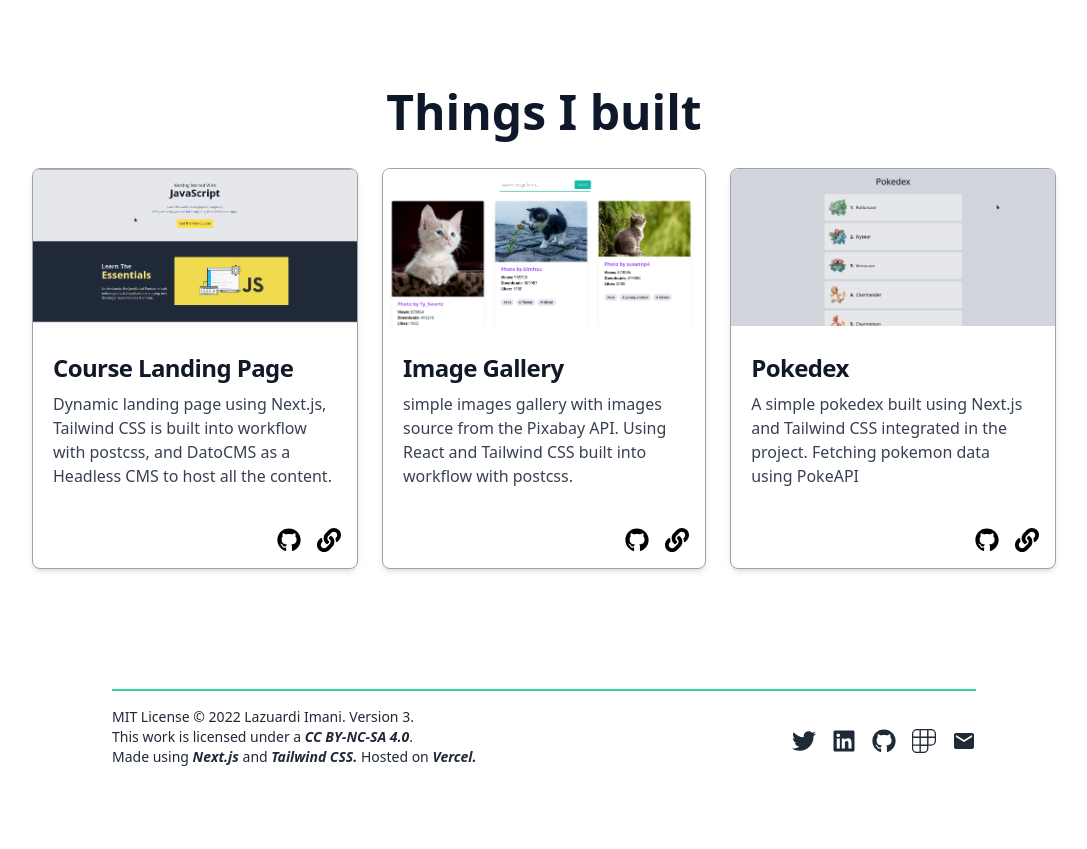
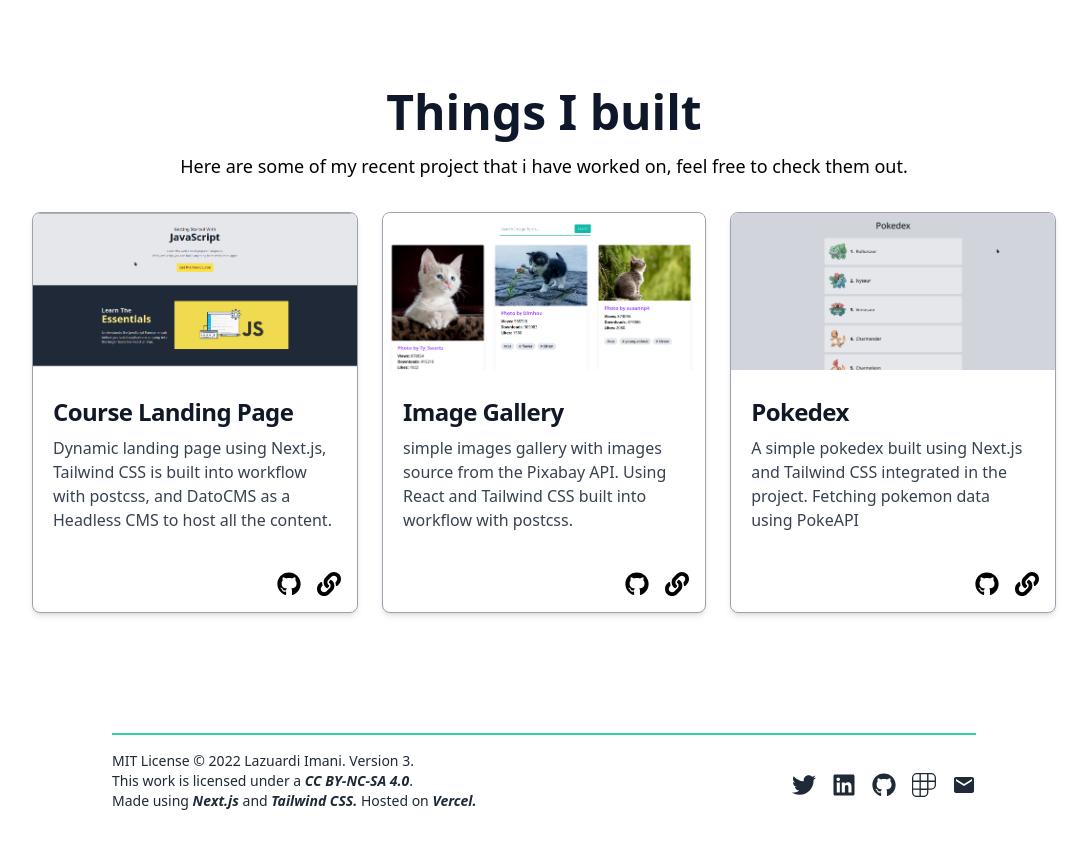
Before and after one commit to lazu-ardi/my-website, a Next.js app: page / in a window 1280 px wide. Shown: the part 1220-2069 px from the top of the page, without its empty margins (96-1183 px from the left). Before the commit the page ends 2035 px from the top, so only its background shows below. Built offline with nearby package versions, Linux system fonts and the light colour scheme.

Commit message:
feat: add paragraph

```diff
--- a/src/components/layout/IndexProjects.tsx
+++ b/src/components/layout/IndexProjects.tsx
@@ -12,6 +12,10 @@ const IndexProjects = () => {
         <h1 className="text-2xl font-bold text-slate-900 dark:text-slate-50 sm:text-5xl text-center">
           Things I built
         </h1>
+        <p className="text-lg text-center pt-4 ">
+          Here are some of my recent project that i have worked on, feel free to
+          check them out.
+        </p>
       </div>
 
       <div className="container mx-auto flex gap-6 px-4 sm:px-28 lg:justify-center sm:flex-col lg:flex-row">
```
